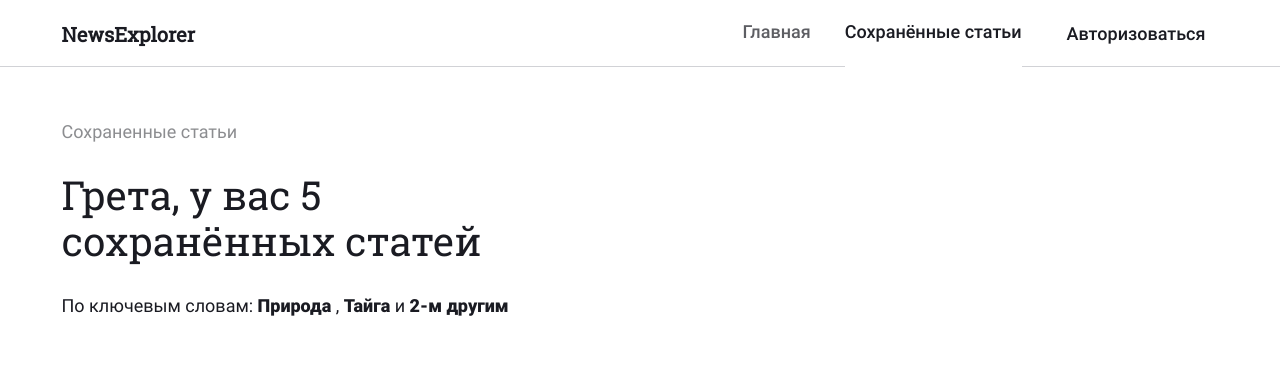
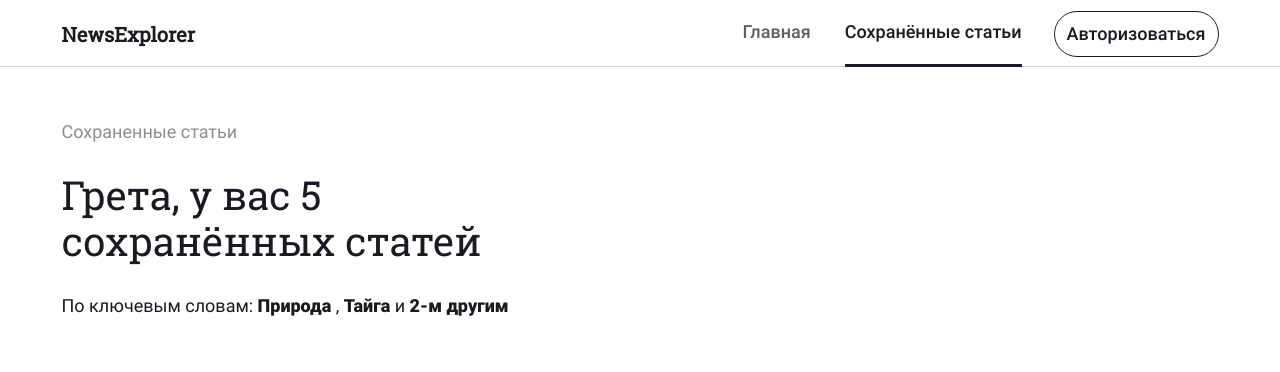
Before and after one commit to Vrg26/news-by-keyword-frontend, a website built with webpack: page src/articles.html in a window 1280 px wide. Shown: the top 372 px of the page. Built offline with nearby package versions, Linux system fonts and the light colour scheme.

Commit message:
Добавил темный модификатор элементам header

```diff
--- a/src/articles.html
+++ b/src/articles.html
@@ -10,7 +10,7 @@
   <header class="header header_theme_black">
     <div class="header__content">
       <h2 class="header__logo">NewsExplorer</h2>
-      <div class="header__burger">
+      <div class="header__burger header__burger_black">
       </div>
       <nav class="header__nav">
         <ul class="header__nav-links">
--- /dev/null
+++ b/src/blocks/header/__auth/_black/header__auth_black.css
@@ -0,0 +1,3 @@
+.header__auth_black {
+    border-color: #1A1B22;
+}
--- a/src/blocks/header/__nav-item/_active/header__nav-item_active.css
+++ b/src/blocks/header/__nav-item/_active/header__nav-item_active.css
@@ -1,4 +1,4 @@
 .header__nav-item_active {
-  border-bottom: 3px solid #fff;
+  border-bottom: 3px solid;
   opacity: 1;
 }
--- /dev/null
+++ b/src/blocks/header/__nav-item/_black/header__nav-item_black.css
@@ -0,0 +1,3 @@
+.header__nav-item_black {
+    border-color: #1A1B22;
+}
--- a/src/blocks/header/__nav-item/header__nav-item.css
+++ b/src/blocks/header/__nav-item/header__nav-item.css
@@ -1,4 +1,5 @@
 .header__nav-item {
+  border-color: #FFF;
   padding: 20px 0;
   margin-right: 34px;
   opacity: 0.7;
--- a/src/blocks/header/header.css
+++ b/src/blocks/header/header.css
@@ -1,8 +1,10 @@
 @import url(./__logo/header__logo.css);
 @import url(./__auth/header__auth.css);
+@import url(./__auth/_black/header__auth_black.css);
 @import url(./__nav/header__nav.css);
 @import url(./__nav/_active/header__nav_active.css);
 @import url(./__nav-item/header__nav-item.css);
+@import url(./__nav-item/_black/header__nav-item_black.css);
 @import url(./__nav-item/_active/header__nav-item_active.css);
 @import url(./__nav-links/header__nav-links.css);
 @import url(./__nav-link/header__nav-link.css);
```
